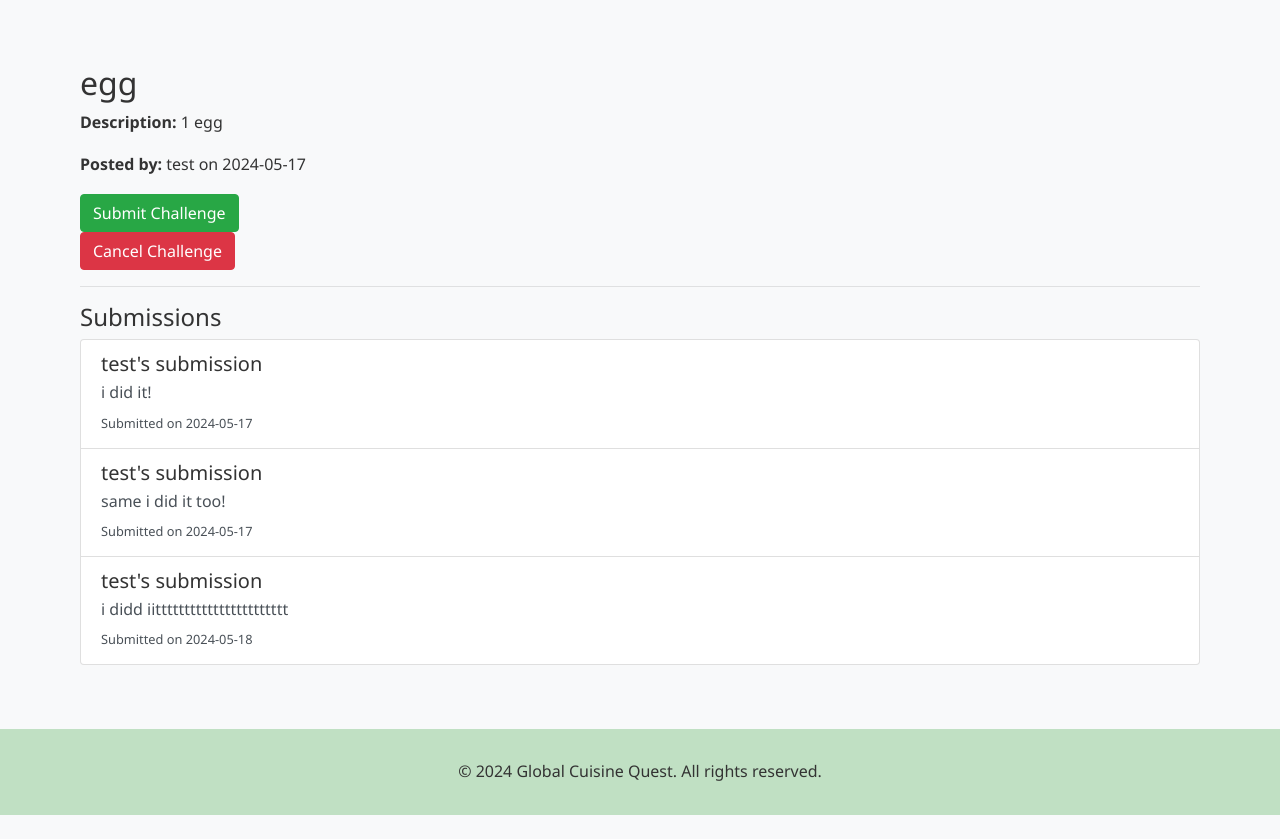
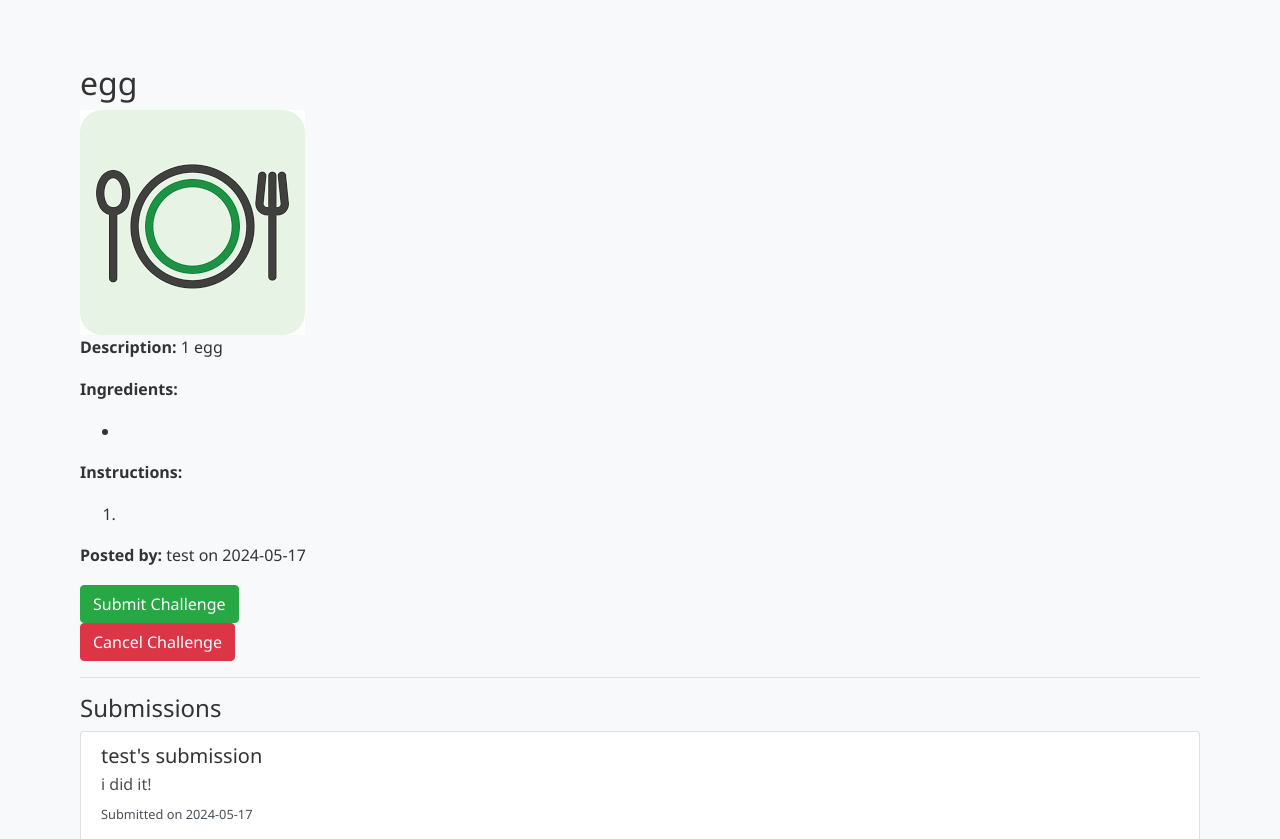
Before and after one commit to aceiicle/Global-Cuisine-Quest, a Flask app: page /challenge/4 in a window 1280 px wide. Shown: the part 58-897 px from the top of the page. Before the commit the page ends 873 px from the top, so only its background shows below. Run offline with Flask 3, Linux system fonts and the light colour scheme; a user stored in the database is signed in; some libraries are stand-ins or nearby versions.

Commit message:
individual challenges now display more information from the database

```diff
--- a/globalcuisine/main.py
+++ b/globalcuisine/main.py
@@ -126,11 +126,15 @@
         abort(404)
 
 @main.route('/challenge/<int:challenge_id>')
+@login_required
 def challenge_detail(challenge_id):
     challenge = Challenge.query.get_or_404(challenge_id)
+    active_challenge = ActiveChallenge.query.filter_by(user_id=current_user.id, challenge_id=challenge_id).first()
+    completed_challenge = CompletedChallenge.query.filter_by(user_id=current_user.id, challenge_id=challenge_id).first()
     submissions = Submission.query.filter_by(challenge_id=challenge_id).all()
-    active_challenge = ActiveChallenge.query.filter_by(user_id=current_user.id, challenge_id=challenge_id).first() if current_user.is_authenticated else None
-    return render_template('challenge_detail.html', challenge=challenge, submissions=submissions, active_challenge=active_challenge)
+    return render_template('challenge_detail.html', challenge=challenge, active_challenge=active_challenge,
+                           completed_challenge=completed_challenge, submissions=submissions)
+
 
 
 
--- a/globalcuisine/templates/challenge_detail.html
+++ b/globalcuisine/templates/challenge_detail.html
@@ -3,7 +3,20 @@
 {% block content %}
 <div class="container mt-4">
     <h2>{{ challenge.title }}</h2>
+    <img src="{{ url_for('static', filename='images/' ~ challenge.image_filename) }}" alt="{{ challenge.title }}" class="img-fluid">
     <p><strong>Description:</strong> {{ challenge.description }}</p>
+    <p><strong>Ingredients:</strong></p>
+    <ul>
+        {% for ingredient in challenge.ingredients.split(',') %}
+            <li>{{ ingredient }}</li>
+        {% endfor %}
+    </ul>
+    <p><strong>Instructions:</strong></p>
+    <ol>
+        {% for step in challenge.recipe_instructions.split(',') %}
+            <li>{{ step }}</li>
+        {% endfor %}
+    </ol>
     <p><strong>Posted by:</strong> {{ challenge.author.username }} on {{ challenge.created_at.strftime('%Y-%m-%d') }}</p>
 
     {% if current_user.is_authenticated %}
```
Also changed, not shown: globalcuisine/static/images/897c902f-02b1-4e5f-bce8-3cf943b0a7aa.png (added), globalcuisine/static/images/troll-face-jeffrey-wong.jpg (added), instance/globalcuisine.db.
